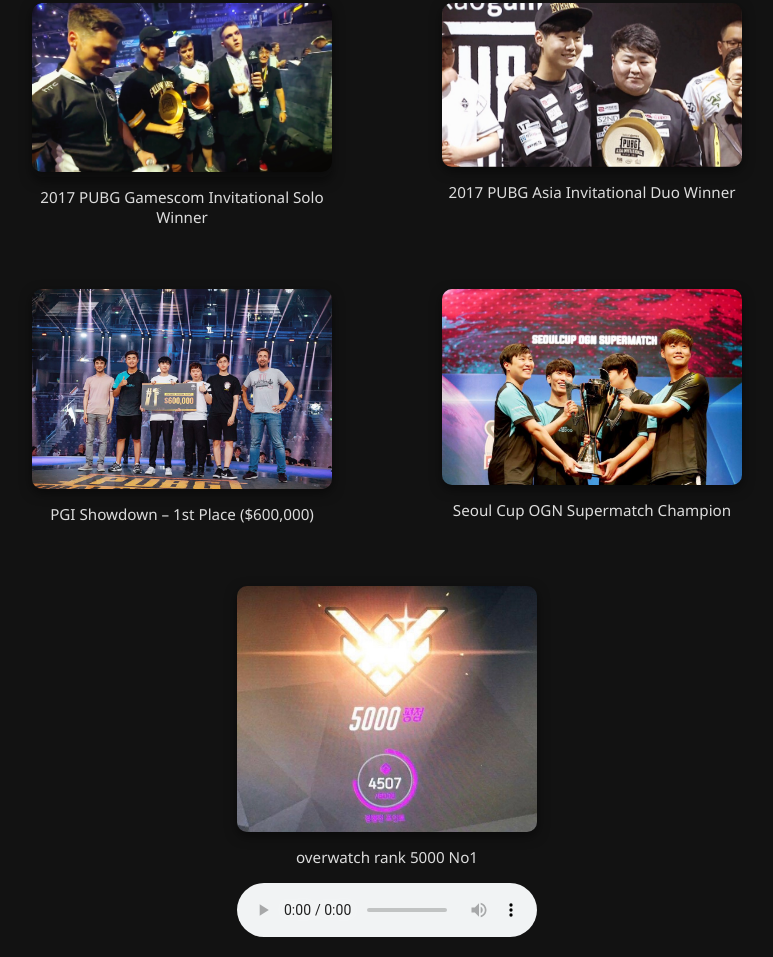
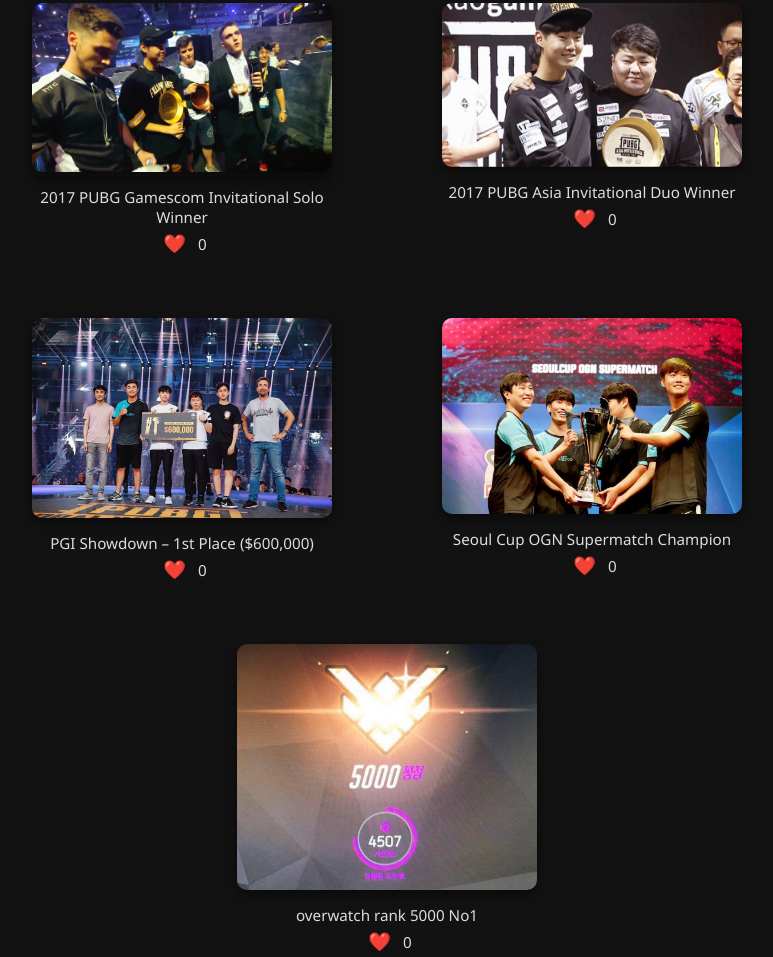
Before and after one commit to KOOKYOMIN1/hello-node, a plain HTML site: page index.html in a window 1280 px wide. Shown: the part 690-1647 px from the top of the page, without its empty margins (253-1026 px from the left). Drawn offline with Linux system fonts and the light colour scheme.

Commit message:
좋아요 기능 추가

```diff
--- a/index.html
+++ b/index.html
@@ -54,23 +54,48 @@
         <div class="img-wrapper">
     <img src="images/pubg_gamescom_win.jpg" alt="..." onclick="openLightbox(this.src)" />
   </div>
-        <figcaption>2017 PUBG Gamescom Invitational Solo Winner</figcaption>
+        <figcaption>2017 PUBG Gamescom Invitational Solo Winner
+           <div class="like-box">
+      <button class="like-btn" data-id="like1">❤️</button>
+      <span class="like-count" id="like1">0</span>
+    </div>
+        </figcaption>
       </figure>
       <figure>
         <img src="images/pubg_asia_win.jpg" alt="PUBG Asia Duo Champion" onclick="openLightbox(this.src)" />
-        <figcaption>2017 PUBG Asia Invitational Duo Winner</figcaption>
+        <figcaption>2017 PUBG Asia Invitational Duo Winner
+           <div class="like-box">
+      <button class="like-btn" data-id="like2">❤️</button>
+      <span class="like-count" id="like2">0</span>
+    </div>
+        </figcaption>
       </figure>
       <figure>
         <img src="images/pubg_600k_team.jpg" alt="600K Showdown Winner" onclick="openLightbox(this.src)" />
-        <figcaption>PGI Showdown – 1st Place ($600,000)</figcaption>
+        <figcaption>PGI Showdown – 1st Place ($600,000)
+           <div class="like-box">
+      <button class="like-btn" data-id="like3">❤️</button>
+      <span class="like-count" id="like3">0</span>
+    </div>
+        </figcaption>
       </figure>
       <figure>
         <img src="images/ogn_supermatch.jpg" alt="OGN Supermatch" onclick="openLightbox(this.src)" />
-        <figcaption>Seoul Cup OGN Supermatch Champion</figcaption>
+        <figcaption>Seoul Cup OGN Supermatch Champion
+           <div class="like-box">
+      <button class="like-btn" data-id="like4">❤️</button>
+      <span class="like-count" id="like4">0</span>
+    </div>
+        </figcaption>
       </figure>
       <figure>
         <img src="images/overwatch_5k.jpg" alt="overwatch 5k" onclick="openLightbox(this.src)" />
-        <figcaption>overwatch rank 5000 No1</figcaption>
+        <figcaption>overwatch rank 5000 No1
+           <div class="like-box">
+      <button class="like-btn" data-id="like5">❤️</button>
+      <span class="like-count" id="like5">0</span>
+    </div>
+        </figcaption>
       </figure>
     </div>
 
@@ -116,6 +141,23 @@
         currentIndex = (currentIndex + 1) % images.length;
         document.getElementById('lightbox-img').src = images[currentIndex].src;
       }
+        // ❤️ 좋아요 버튼 기능
+  document.querySelectorAll('.like-btn').forEach(btn => {
+    const id = btn.dataset.id;
+    const countEl = document.getElementById(id);
+    const saved = localStorage.getItem(id) || 0;
+    countEl.textContent = saved;
+
+    btn.addEventListener('click', () => {
+      let current = parseInt(localStorage.getItem(id) || 0);
+      current += 1;
+      localStorage.setItem(id, current);
+      countEl.textContent = current;
+
+      btn.disabled = true;
+      btn.classList.add('clicked');
+    });
+  });
     </script>
   </body>
 </html>
--- a/style.css
+++ b/style.css
@@ -96,3 +96,21 @@
 .img-wrapper img:hover {
   transform: scale(1.08);
 }
+.like-box {
+  margin-top: 5px;
+  display: flex;
+  align-items: center;
+  justify-content: center;
+  gap: 6px;
+}
+
+.like-btn {
+  background: none;
+  border: none;
+  font-size: 1.2em;
+  cursor: pointer;
+}
+
+.like-btn.clicked {
+  color: red;
+}
```
